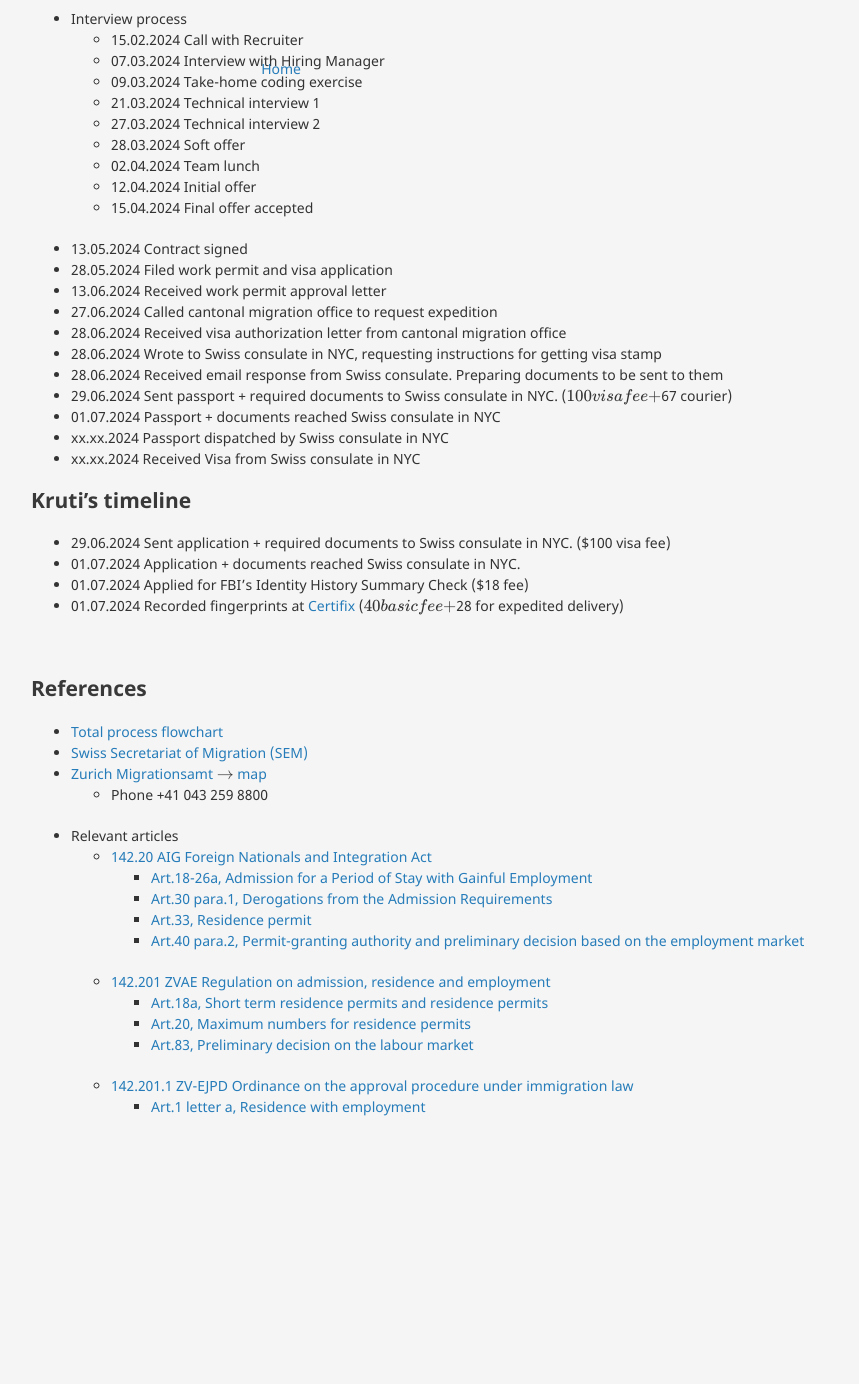
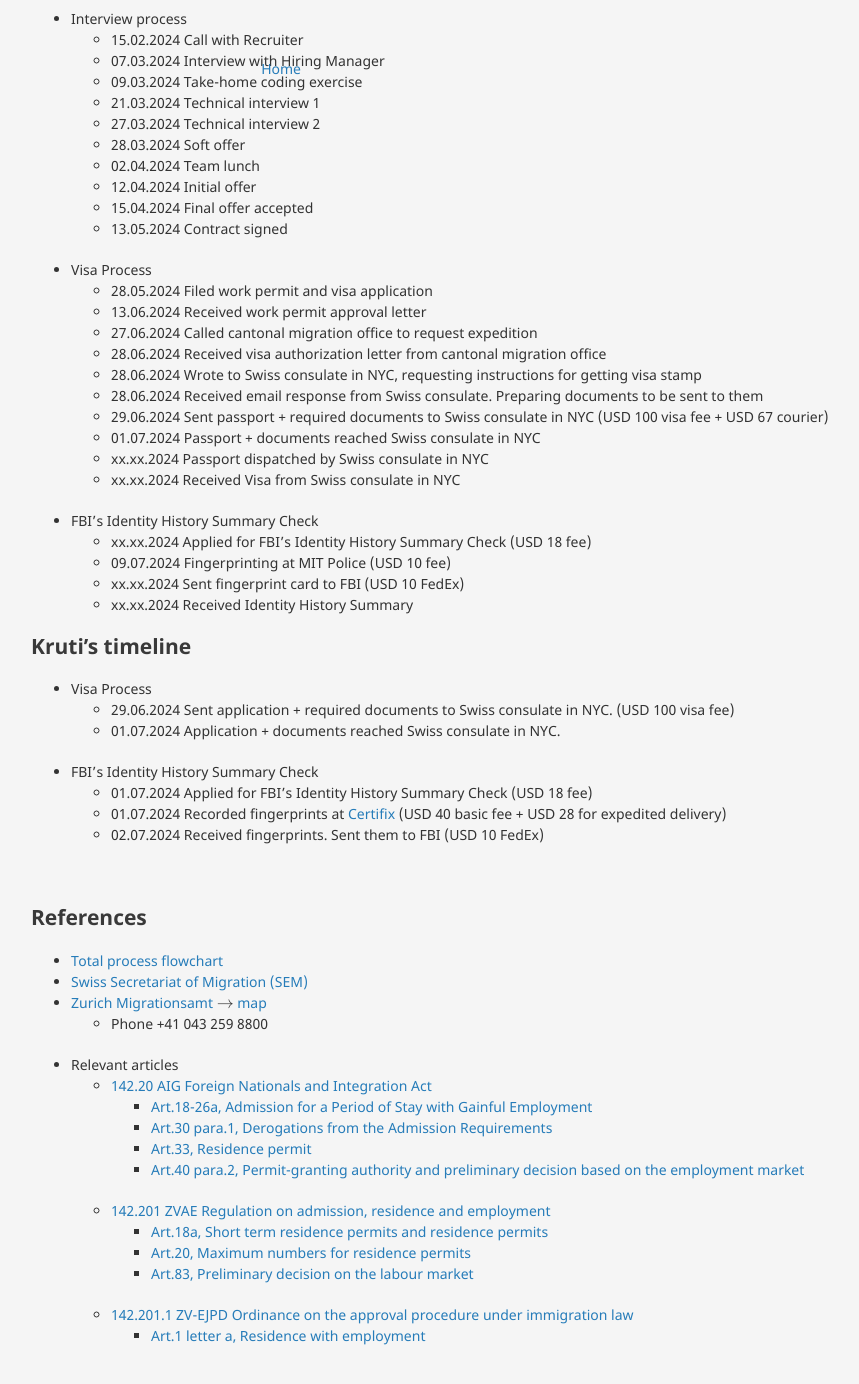
Before and after one commit to neeravkarani/personal, a Jekyll site: the page built from _posts/visa/2024-06-20-switzerland-work-visa.md, in a window 1280 px wide and 1400 px high, scrolled down 2560 px. Shown: the top 1384 px of the window, without its empty margins (179-1038 px from the left). Built offline with Jekyll 4.4.1, drawn with Linux system fonts in a browser that asks for light colours; before the commit the page ends 3825 px from its top, so only the background shows below that.

Commit message:
added swiss visa updates

```diff
--- a/_posts/visa/2024-06-20-switzerland-work-visa.md
+++ b/_posts/visa/2024-06-20-switzerland-work-visa.md
@@ -107,23 +107,34 @@ The Migration Office of the Canton of Zurich, based on Article 40 of the Federal
     - 02.04.2024 Team lunch
     - 12.04.2024 Initial offer
     - 15.04.2024 Final offer accepted
- - 13.05.2024 Contract signed
- - 28.05.2024 Filed work permit and visa application
- - 13.06.2024 Received work permit approval letter
- - 27.06.2024 Called cantonal migration office to request expedition
- - 28.06.2024 Received visa authorization letter from cantonal migration office
- - 28.06.2024 Wrote to Swiss consulate in NYC, requesting instructions for getting visa stamp
- - 28.06.2024 Received email response from Swiss consulate. Preparing documents to be sent to them
- - 29.06.2024 Sent passport + required documents to Swiss consulate in NYC. ($100 visa fee + $67 courier)
- - 01.07.2024 Passport +  documents reached Swiss consulate in NYC
- - xx.xx.2024 Passport dispatched by Swiss consulate in NYC
- - xx.xx.2024 Received Visa from Swiss consulate in NYC
+    - 13.05.2024 Contract signed
+ - Visa Process
+    - 28.05.2024 Filed work permit and visa application
+    - 13.06.2024 Received work permit approval letter
+    - 27.06.2024 Called cantonal migration office to request expedition
+    - 28.06.2024 Received visa authorization letter from cantonal migration office
+    - 28.06.2024 Wrote to Swiss consulate in NYC, requesting instructions for getting visa stamp
+    - 28.06.2024 Received email response from Swiss consulate. Preparing documents to be sent to them
+    - 29.06.2024 Sent passport + required documents to Swiss consulate in NYC (USD 100 visa fee + USD 67 courier)
+    - 01.07.2024 Passport + documents reached Swiss consulate in NYC
+    - xx.xx.2024 Passport dispatched by Swiss consulate in NYC
+    - xx.xx.2024 Received Visa from Swiss consulate in NYC
+ - FBI's Identity History Summary Check
+    - xx.xx.2024 Applied for FBI's Identity History Summary Check (USD 18 fee)
+    - 09.07.2024 Fingerprinting at MIT Police (USD 10 fee)
+    - xx.xx.2024 Sent fingerprint card to FBI (USD 10 FedEx)
+    - xx.xx.2024 Received Identity History Summary
+
 
 ## Kruti's timeline
- - 29.06.2024 Sent application + required documents to Swiss consulate in NYC. ($100 visa fee)
- - 01.07.2024 Application +  documents reached Swiss consulate in NYC.
- - 01.07.2024 Applied for FBI's Identity History Summary Check ($18 fee)
- - 01.07.2024 Recorded fingerprints at [Certifix](https://www.certifixlivescan.com/) ($40 basic fee + $28 for expedited delivery)
+ - Visa Process
+    - 29.06.2024 Sent application + required documents to Swiss consulate in NYC. (USD 100 visa fee)
+    - 01.07.2024 Application +  documents reached Swiss consulate in NYC.
+ - FBI's Identity History Summary Check
+    - 01.07.2024 Applied for FBI's Identity History Summary Check (USD 18 fee)
+    - 01.07.2024 Recorded fingerprints at [Certifix](https://www.certifixlivescan.com/) (USD 40 basic fee + USD 28 for expedited delivery)
+    - 02.07.2024 Received fingerprints. Sent them to FBI (USD 10 FedEx)
+
 
 <br>
 
```
